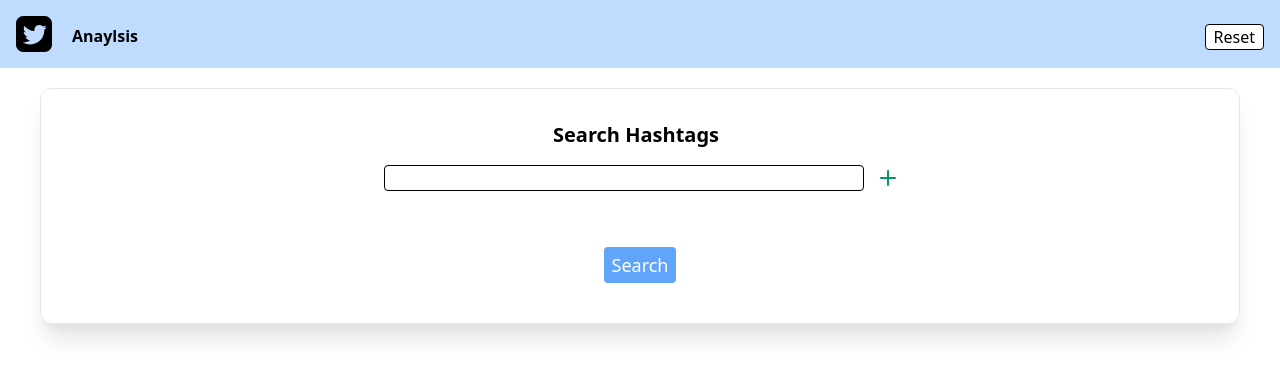
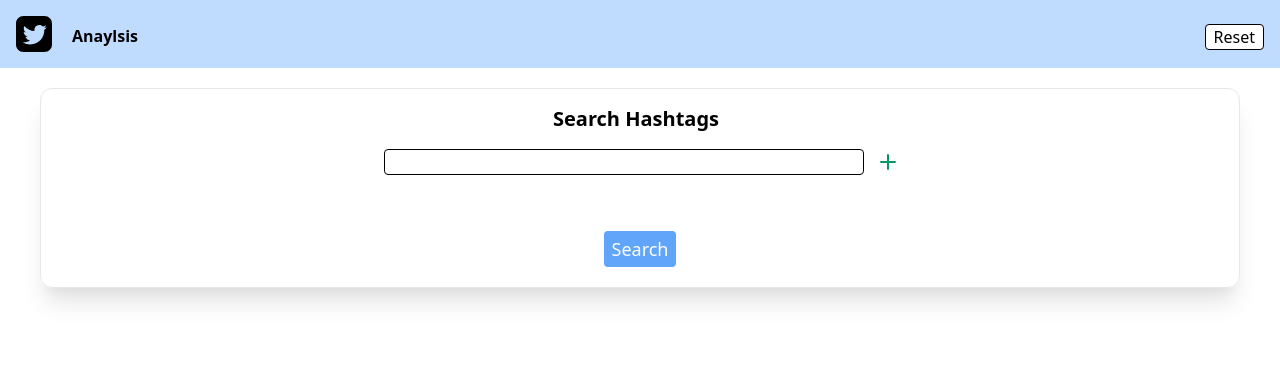
Before and after one commit to MattWeir95/CloudComputing-Twitter-Analysis, a React (Create React App) app in the folder client/: page / in a window 1280 px wide. Shown: the top 378 px of the page. Built offline with nearby package versions, Linux system fonts and the light colour scheme.

Commit message:
style change

```diff
--- a/client/src/App.js
+++ b/client/src/App.js
@@ -1,27 +1,23 @@
-import './App.css';
-import HeaderLogo from './components/headerLogo';
-import SearchBar from './components/searchBar';
-import SearchButton from './components/searchButton';
-import { useState } from 'react';
-import Hashtags from './components/hashtags';
+import "./App.css";
+import HeaderLogo from "./components/headerLogo";
+import SearchBar from "./components/searchBar";
+import SearchButton from "./components/searchButton";
+import { useState } from "react";
+import Hashtags from "./components/hashtags";
 
 function App() {
   const [hashtags, setHashtags] = useState([]);
 
   return (
+    <div>
+      <HeaderLogo setHashtags={setHashtags} />
 
-    <div>
-    <HeaderLogo setHashtags={setHashtags}/>
+      <div className="border border-gray-200 rounded-xl mt-5 mx-10 shadow-xl pb-5">
+        <SearchBar hashtags={hashtags} setHashtags={setHashtags} />
 
-    <div className="border border-gray-200 rounded-xl mt-5 mx-10 shadow-xl pb-10">
-
-<SearchBar hashtags={hashtags} setHashtags={setHashtags}/>
-
-<Hashtags hashtags={hashtags} setHashtags={setHashtags} />
-<SearchButton  />
-    </div>
-
-
+        <Hashtags hashtags={hashtags} setHashtags={setHashtags} />
+        <SearchButton />
+      </div>
     </div>
   );
 }
--- a/client/src/components/hashtags.jsx
+++ b/client/src/components/hashtags.jsx
@@ -6,10 +6,10 @@ export default function Hashtags(props) {
   }
 
   const hashtags = props.hashtags.map((hashtag, i) => (
-      <div className="border border-black px-2 pt-1 rounded shadow flex mx-1">
+      <div key={i} className="border border-black px-2 pt-1 rounded shadow flex mx-1">
 
 <button
-      key={i}
+
       className="mb-1"
     >
       #{hashtag}
--- a/client/src/components/searchBar.jsx
+++ b/client/src/components/searchBar.jsx
@@ -12,7 +12,7 @@ export default function SearchBar(props) {
     }
 
   return (
-    <div className="mt-8">
+    <div className="mt-4">
       <h1 className="mr-2 text-center text-xl font-semibold">Search Hashtags</h1>
       <div className="flex justify-center">
         <input
```
